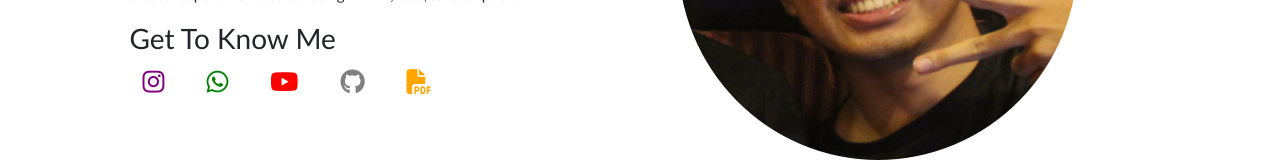
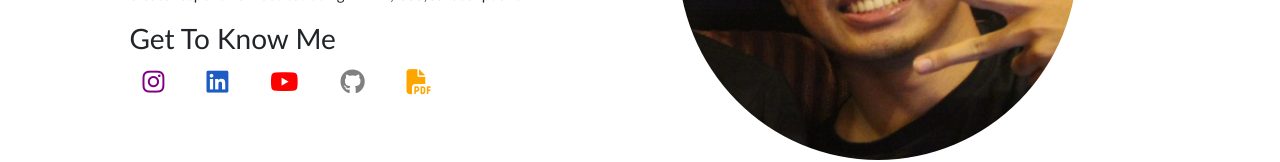
Before and after one commit to msadhimb/portofolioMarkIV, a React (Create React App) app: page / in a window 1280 px wide. Shown: the part 366-528 px from the top of the page. Built offline with nearby package versions, Linux system fonts and the light colour scheme.

Commit message:
add linked in

```diff
--- a/src/component/Home/Home.jsx
+++ b/src/component/Home/Home.jsx
@@ -73,14 +73,14 @@ class Home extends Component {
               </motion.a>
               <motion.a
                 className="btn ms-3"
-                href=""
+                href="https://www.linkedin.com/in/muhamad-salman-adhim-baqy-8a065a241"
                 initial={{ x: 250, opacity: 0 }}
                 animate={{ x: 0, opacity: 1 }}
                 transition={{ duration: 0.5, type: "spring", delay: 1 }}
               >
                 <i
-                  className="fa-brands fa-whatsapp"
-                  style={{ fontSize: "25px", color: "green" }}
+                  className="fa-brands fa-linkedin"
+                  style={{ fontSize: "25px", color: "#1d5cc2" }}
                 ></i>
               </motion.a>
               <motion.a
```
Also changed, not shown: 11 other files (tests, documents, lock files or other folders).
